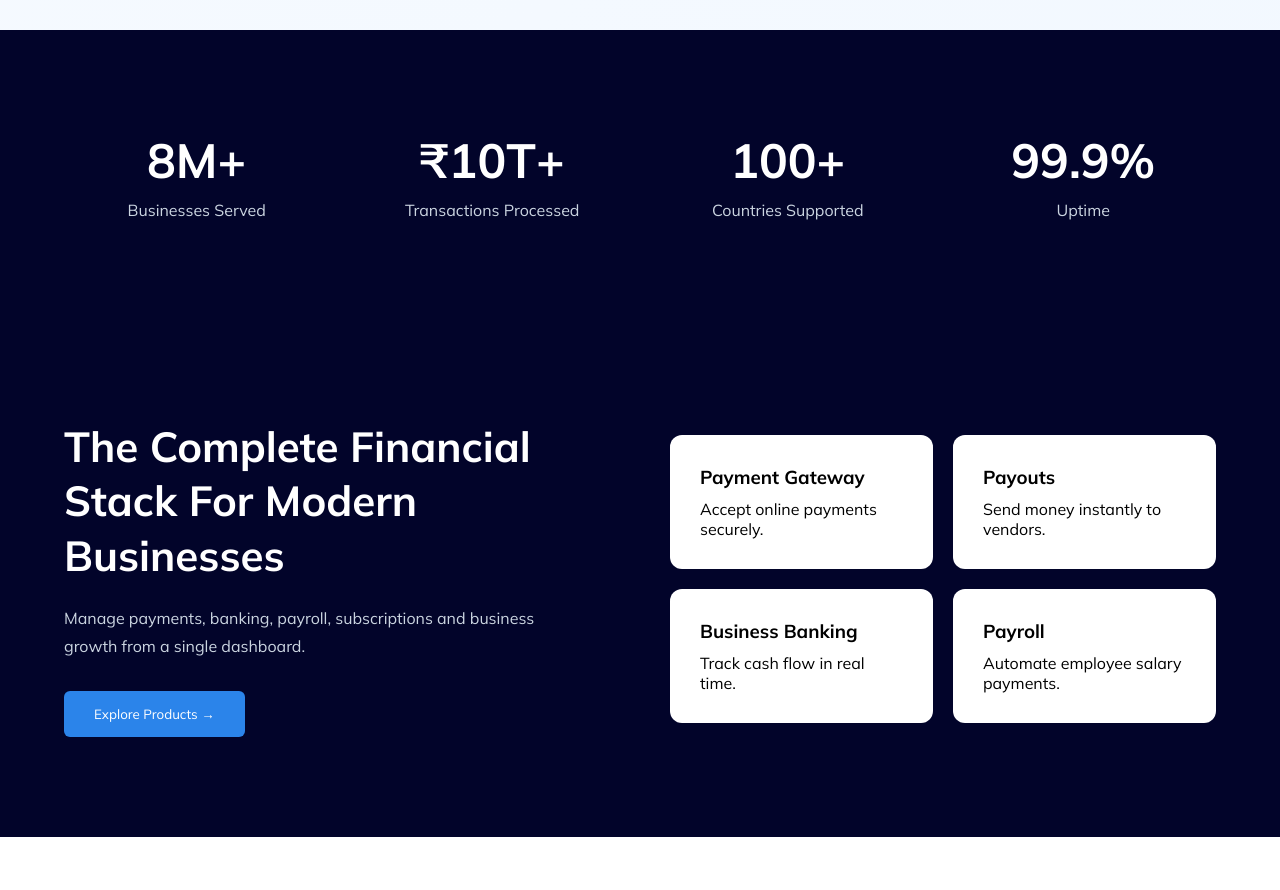
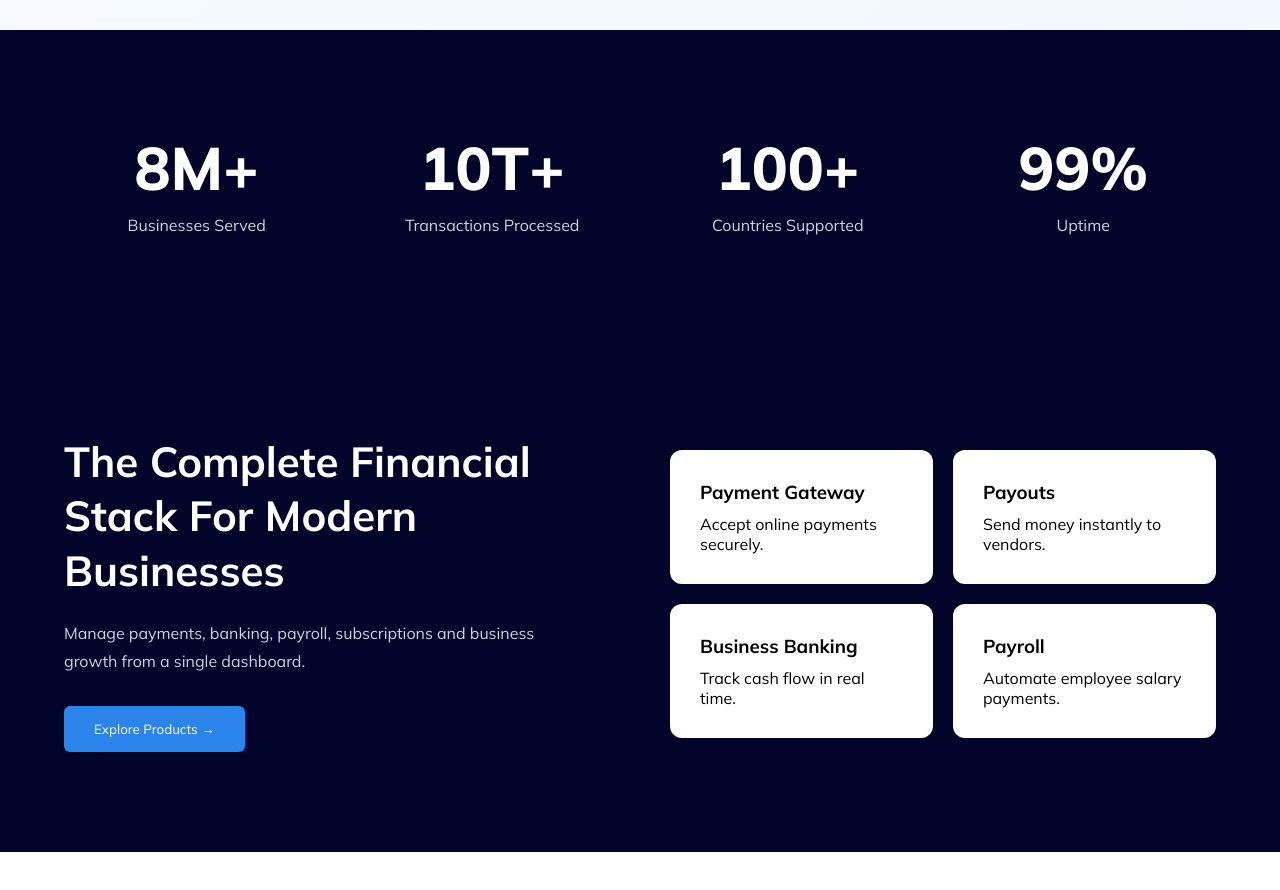
Before and after one commit to Nithish12-s/payflow, a plain HTML site: page index.html in a window 1280 px wide. Shown: the part 1680-2570 px from the top of the page. Drawn offline with Linux system fonts and the light colour scheme.

Commit message:
Added animated stats

```diff
--- a/index.html
+++ b/index.html
@@ -139,33 +139,34 @@
         </div>
 
     </div>
+</section>
 
-</section>
 <section class="stats">
 
     <div class="container">
 
         <div class="stat-box">
-            <h2>8M+</h2>
+            <h2 id="businesses">0</h2>
             <p>Businesses Served</p>
         </div>
 
         <div class="stat-box">
-            <h2>₹10T+</h2>
+            <h2 id="transactions">0</h2>
             <p>Transactions Processed</p>
         </div>
 
         <div class="stat-box">
-            <h2>100+</h2>
+            <h2 id="countries">0</h2>
             <p>Countries Supported</p>
         </div>
 
         <div class="stat-box">
-            <h2>99.9%</h2>
+            <h2 id="uptime">0</h2>
             <p>Uptime</p>
         </div>
 
     </div>
+
 </section>
 <!-- Features Section -->
 
--- a/script.js
+++ b/script.js
@@ -1,3 +1,5 @@
+// FAQ
+
 const questions = document.querySelectorAll(".faq-question");
 
 questions.forEach(question => {
@@ -8,10 +10,42 @@ questions.forEach(question => {
 
         if(answer.style.display === "block"){
             answer.style.display = "none";
-        }else{
+        } else {
             answer.style.display = "block";
         }
 
     });
 
 });
+
+
+// ANIMATED STATS
+
+function animateValue(id, start, end, duration, suffix = "") {
+
+    let range = end - start;
+    let current = start;
+    let increment = end > start ? 1 : -1;
+
+    let stepTime = Math.abs(Math.floor(duration / range));
+
+    const obj = document.getElementById(id);
+
+    const timer = setInterval(() => {
+
+        current += increment;
+
+        obj.innerHTML = current + suffix;
+
+        if(current == end){
+            clearInterval(timer);
+        }
+
+    }, stepTime);
+
+}
+
+animateValue("businesses", 0, 8, 1000, "M+");
+animateValue("transactions", 0, 10, 1200, "T+");
+animateValue("countries", 0, 100, 1500, "+");
+animateValue("uptime", 0, 99, 1500, "%");
--- a/style.css
+++ b/style.css
@@ -595,3 +595,12 @@ body{
         width:100%;
     }
 }
+.stat-box h2{
+    font-size:52px;
+    font-weight:800;
+}
+.stat-box h2{
+    font-size:60px;
+    font-weight:800;
+    color:white;
+}
```
